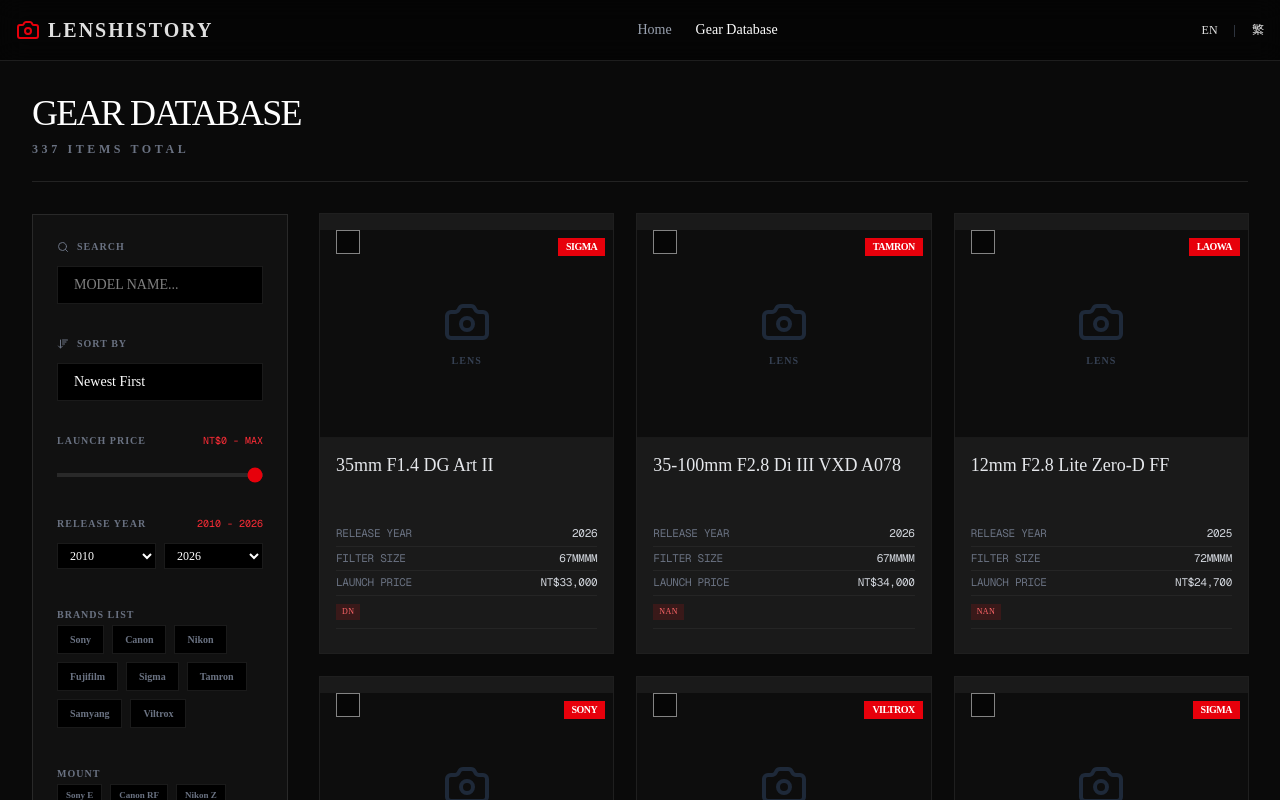
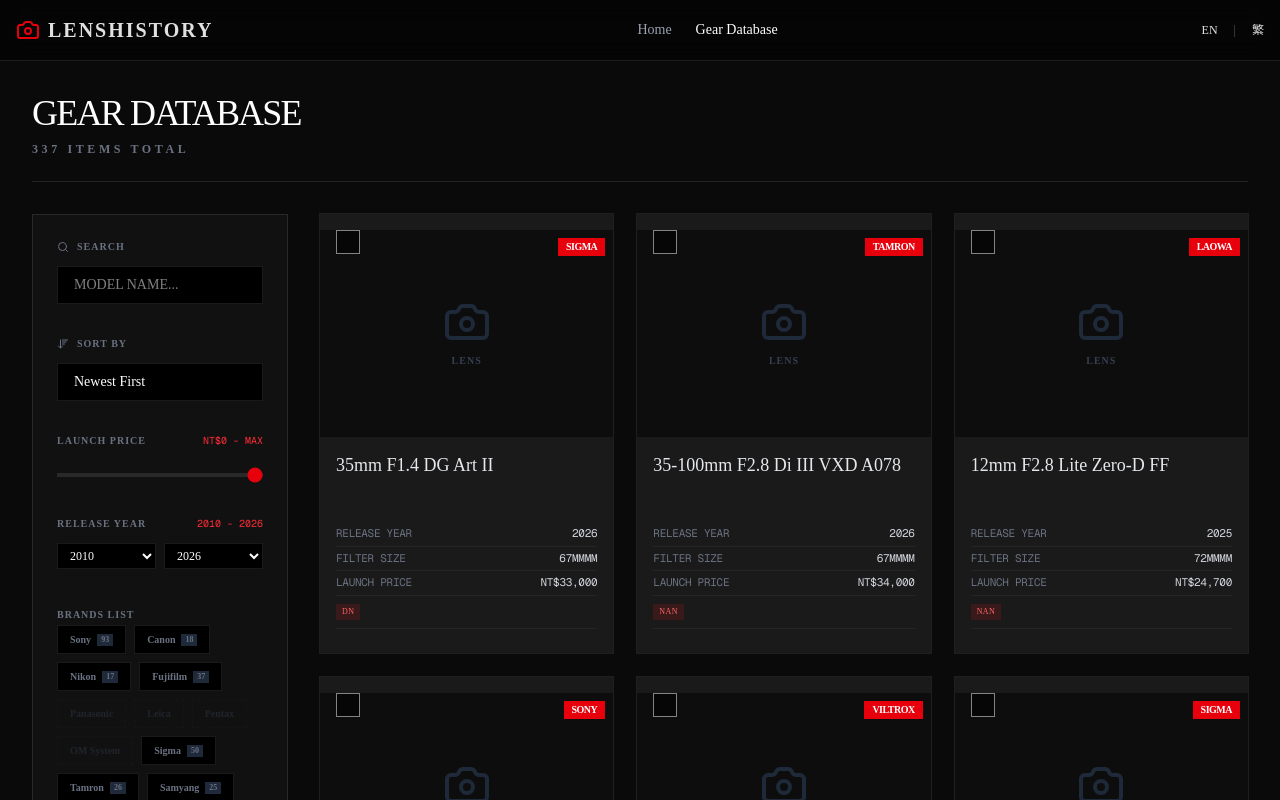
Before and after one commit to eason890725/lenshistory, a Next.js app in the folder frontend/: page /en/database in a window 1280 px wide. Shown: the top 800 px of the page. Built offline with nearby package versions, Linux system fonts and the light colour scheme.

Commit message:
feat: 完善品牌篩選器並實作動態連動邏輯

```diff
--- a/frontend/src/app/[locale]/database/FilterPanel.tsx
+++ b/frontend/src/app/[locale]/database/FilterPanel.tsx
@@ -19,12 +19,14 @@
 export default function FilterPanel({
   filters,
   setFilters,
+  brandCounts,
   maxPriceData = 200000,
   minYearData = 2010,
   maxYearData = 2026
 }: {
   filters: FilterState;
   setFilters: (f: FilterState) => void;
+  brandCounts: Record<string, number>;
   maxPriceData?: number;
   minYearData?: number;
   maxYearData?: number;
@@ -122,20 +124,46 @@
       <div className="space-y-3">
         <label className="text-[10px] font-bold uppercase tracking-widest text-gray-500">{tc('brands')}</label>
         <div className="flex flex-wrap gap-2">
-          {["Sony", "Canon", "Nikon", "Fujifilm", "Sigma", "Tamron", "Samyang", "Viltrox"].map(brand => (
+          {(() => {
+            const masterBrands = [
+              "Sony", "Canon", "Nikon", "Fujifilm", "Panasonic", "Leica", "Pentax", "OM System",
+              "Sigma", "Tamron", "Samyang", "Viltrox", "Laowa", "Tokina", "Voigtlander", "Zeiss"
+            ];
+
+            // Get unique brands from data that are NOT in master list
+            const otherBrands = Object.keys(brandCounts).filter(b => !masterBrands.includes(b));
+
+            // Combine and maintain master order
+            const allDisplayBrands = [...masterBrands, ...otherBrands];
+
+            return allDisplayBrands.map(brand => {
+              const count = brandCounts[brand] || 0;
+              const isSelected = filters.brands.includes(brand);
+              const isDisabled = count === 0;
+
+              return (
                 <button
                   key={brand}
+                  disabled={isDisabled}
                   onClick={() => {
-                const next = filters.brands.includes(brand)
+                    const next = isSelected
                       ? filters.brands.filter(b => b !== brand)
                       : [...filters.brands, brand];
                     setFilters({ ...filters, brands: next });
                   }}
-              className={`px-3 py-1.5 text-[10px] font-bold border transition-colors ${filters.brands.includes(brand) ? 'bg-red-600/20 border-red-600 text-white' : 'bg-black border-white/10 text-gray-500 hover:border-white/30'}`}
+                  className={`px-3 py-1.5 text-[10px] font-bold border transition-all flex items-center gap-1.5
+                    ${isSelected
+                      ? 'bg-red-600/20 border-red-600 text-white'
+                      : isDisabled
+                        ? 'bg-transparent border-white/5 text-gray-700 opacity-40 cursor-not-allowed border-dashed'
+                        : 'bg-black border-white/10 text-gray-500 hover:border-white/30 hover:text-gray-300'}`}
                 >
-              {brand}
+                  <span>{brand}</span>
+                  {count > 0 && <span className={`text-[8px] px-1 rounded-sm ${isSelected ? 'bg-red-600 text-white' : 'bg-gray-800 text-gray-500'}`}>{count}</span>}
                 </button>
-          ))}
+              );
+            });
+          })()}
         </div>
       </div>
 
--- a/frontend/src/app/[locale]/database/GearGrid.tsx
+++ b/frontend/src/app/[locale]/database/GearGrid.tsx
@@ -30,6 +30,13 @@
   const router = useRouter();
   const t = useTranslations('GearSpecs');
   const tc = useTranslations('Common');
+
+  // Calculate counts for each brand from all available gears
+  const brandCounts = gears.reduce((acc: Record<string, number>, g) => {
+    const brandName = g.brand?.nameI18n?.enUs || g.brand;
+    acc[brandName] = (acc[brandName] || 0) + 1;
+    return acc;
+  }, {});
 
   // Filtering and Sorting logic
   const filteredGears = gears
@@ -128,7 +135,7 @@
     <div className="flex flex-col md:flex-row gap-8 items-start">
       {/* Sidebar Filters */}
       <aside className="w-full md:w-64 shrink-0 sticky top-24">
-        <FilterPanel filters={filters} setFilters={setFilters} />
+        <FilterPanel filters={filters} setFilters={setFilters} brandCounts={brandCounts} />
       </aside>
 
       <div className="flex-1 relative w-full">
```
Also changed, not shown: 2 other files (tests, documents, lock files or other folders). Lines whose indentation alone changed are shown as unchanged.
